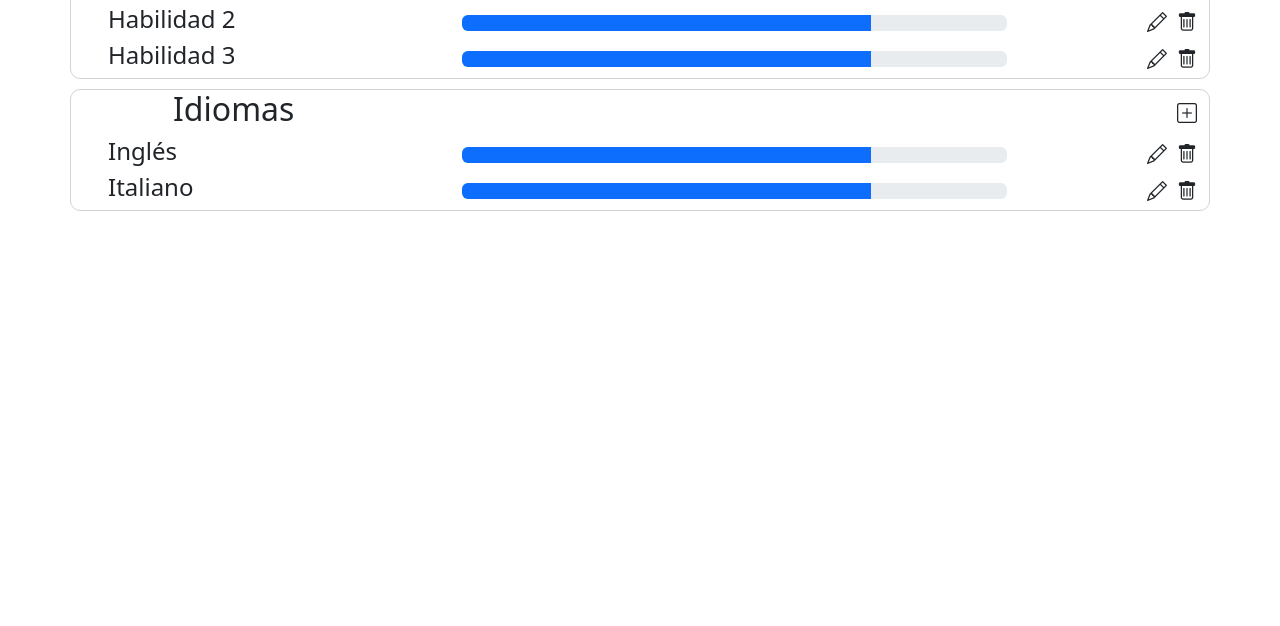
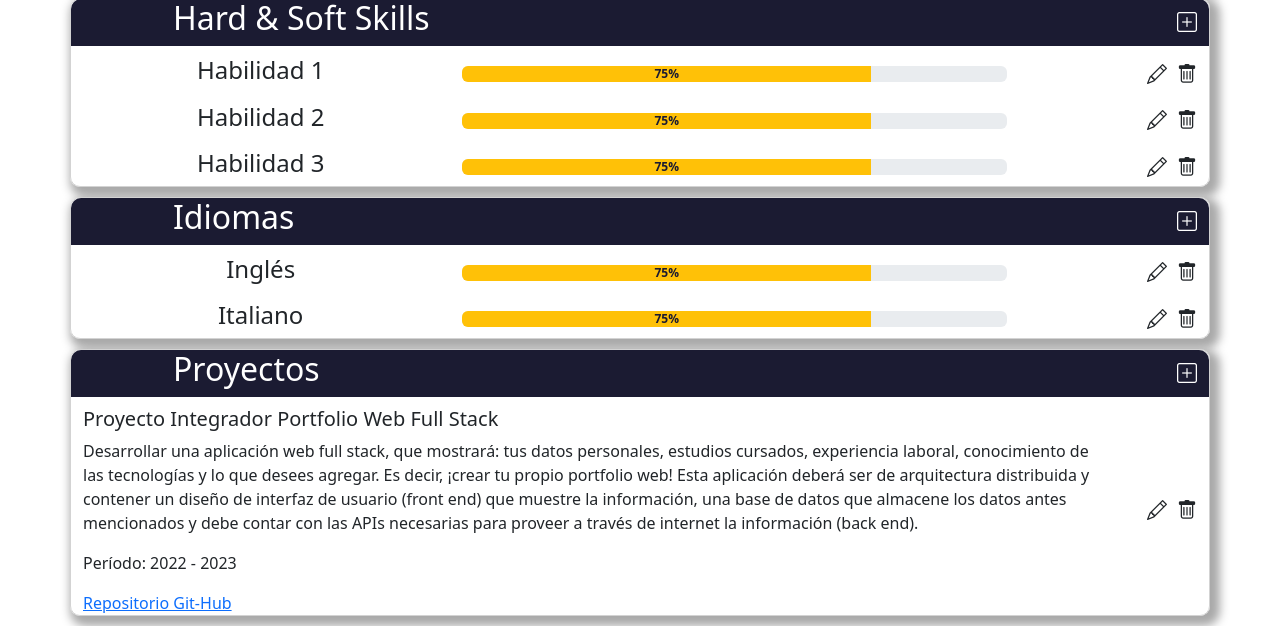
Before and after one commit to Manug95/Portfolio-Frontend, a plain HTML site: page index.html in a window 1280 px wide. Shown: the part 1666-2292 px from the top of the page. Before the commit the page ends 1887 px from the top, so only its background shows below. Drawn offline with nearby package versions, Linux system fonts and the light colour scheme.

Commit message:
Quinto Commit
Finalización Sección Idiomas, creación de Sección Proyectos y algunos estilos añadidos

```diff
--- a/css/styles.css
+++ b/css/styles.css
@@ -2,6 +2,21 @@
 
 body {
     margin: 0;
+}
+
+.seccion-oscura {
+    background-color: #1b1b32;
+    color: white;
+}
+
+.seccion-clara {
+    background-color: white;
+    color: #1b1b32;
+}
+
+.seccion .seccion-oscura {
+    border-top-left-radius: 10px;
+    border-top-right-radius: 10px;
 }
 
 .texto-descripcion {
@@ -14,6 +29,7 @@ body {
     border-radius: 10px;
     margin-top: 10px;
     margin-bottom: 10px;
+    box-shadow: 5px 5px 10px 5px darkgrey;
 }
 
 .sub-seccion {
@@ -39,12 +55,12 @@ body {
     font-size: 20px;
 }
 
+.bi:hover {
+    font-size: 23px;
+    color: #ffc107;
+}
+
 /* Barra de Navegacion -----------------------------------------------------------------------------------------------------------------------------------------------------------   */
-
-.seccion-oscura {
-    background-color: #1b1b32;
-    color: white;
-}
 
 .barra-navegacion .row div {
     height: 60px;
@@ -53,6 +69,10 @@ body {
     display: flex;
     justify-content: center;
     align-items: center;
+}
+
+.barra-navegacion i {
+    padding-left: 15px;
 }
 
 .barra-navegacion .row div a {
@@ -80,6 +100,7 @@ body {
 
 .banner {
     margin: 10px;
+    padding: 0;
 }
 
 #banner-img {
@@ -117,13 +138,13 @@ body {
     margin-bottom: 8px;
 }
 
-/* Seccion Acerca de */
+/* Seccion Acerca de ----------------------------------------------------------------------------------------------------------------------------------------------------------------- */
 
-#sobre-mi {
+/* #sobre-mi {
     padding-left: 25px;
-}
+} */
 
-/* Seccion Educacion */
+/* Seccion Educacion ----------------------------------------------------------------------------------------------------------------------------------------------------------------- */
 
 /* .titulo-seccion {
     padding-left: 25px;
@@ -141,13 +162,27 @@ body {
     align-items: center;
 }
 
-/* Seccion Habilidades */
+/* Seccion Habilidades e Idiomas------------------------------------------------------------------------------------------------------------------------------------------------------ */
 
 .progress {
     margin-top: 10px;
 }
 
-/* Estilos Responsivos ------------------------------------------------------------------------------------------------------------------------------------------------------------ */
+.habilidad, .idioma {
+    text-align: center;
+}
+
+.progress-bar {
+    background-color: #ffc107;
+    color: #1b1b32;
+    font-weight: bold;
+}
+
+/* .habilidades .row {
+    margin-top: 10px;
+} */
+
+/* Estilos Responsivos -------------------------------------------------------------------------------------------------------------------------------------------------------------- */
 
 @media screen and (max-width: 768px) {
     .barra-navegacion .row div.justify-content-start, .barra-navegacion .row div.justify-content-end {
--- a/index.html
+++ b/index.html
@@ -30,7 +30,7 @@
   <link rel="icon" type="image/x-icon" href="./img/favicon-Argentina-Programa.ico">
 </head>
 
-<body><!-- POR SI PINTA class="seccion-oscura" -->
+<body>
   <header>
     <!-- Barra de Navegacion -->
     <nav class="barra-navegacion seccion-oscura">
@@ -41,9 +41,7 @@
             #YoProgramo
           </div>
           <div class="col-12 col-md-6 d-flex justify-content-center">
-            <h1>Argentina Programa</h1>
-          </div>
-          <div class="clo-12 col-md-3 d-flex justify-content-end">
+            <!-- <h1>Argentina Programa</h1> -->
             <a href="https://twitter.com/manu95gutierrez" target="_blank" rel="noopener noreferrer">
               <i class="bi bi-twitter"></i>
             </a>
@@ -56,7 +54,10 @@
             <a href="https://github.com/Manug95" target="_blank" rel="noopener noreferrer">
               <i class="bi bi-github"></i>
             </a>
-            <button id="btn-login">Login</button>
+          </div>
+          <div class="clo-12 col-md-3 d-flex justify-content-end">
+            <!-- <button id="btn-login">Login</button> -->
+            <button type="button" class="btn btn-warning">Login</button>
           </div>
         </div>
       </div>
@@ -76,21 +77,23 @@
           </div>
           <h2 id="mi-nombre">Manuel Gutiérrez</h2>
           <div>
+            <p>27 Años</p>
             <p>San Luis (Argentina)</p>
             <!-- <p>e-mail: manu95gutierrez@gmail.com</p> -->
           </div>
         </div>
       </div>
     </section>
-
   </header>
 
   <!-- Seccion Acerca de -->
   <section class="acerca-de">
     <div class="seccion container">
+      <div class="row seccion-oscura">
+        <h3 id="sobre-mi" class="titulo-seccion">Sobre Mi</h3>
+      </div>
       <div class="row">
         <div class="col-10">
-          <h3 id="sobre-mi" class="titulo-seccion">Sobre Mi</h3>
           <!-- <p class="texto-descripcion">Estudiante de la Tecnicatura en Desarrollo de Software en Universidad de La Punta y Estudiante en Argentina Programa</p> -->
           <p class="texto-descripcion">Lorem ipsum dolor sit amet, consectetur adipiscing elit. Duis efficitur, nunc at mattis faucibus, mi sem volutpat ipsum, vitae posuere massa dui ut massa. Ut hendrerit quis erat eget dignissim. Aenean venenatis, risus vitae egestas gravida, risus risus dapibus risus, in molestie augue metus non leo.</p>
         </div>
@@ -104,7 +107,7 @@
   <!-- Seccion Educacion -->
   <section class="educacion">
     <div class="seccion container">
-      <div class="row">
+      <div class="row seccion-oscura">
         <div class="col-8 col-sm-6">
           <h2 class="titulo-seccion">Educación</h2>
         </div>
@@ -118,11 +121,11 @@
           <img src="./img/logo-icea.jpg" alt="Logo Instituto Centro de Enseñanza Agrotécnico">
         </div>
         <div class="col-10 col-sm-8">
-          <h3 class="titulo-subseccion">Secundario Instituto Centro de Enseñanza Agrotécnico - I.C.E.A</h3>
+          <h3 class="titulo-subseccion">Instituto Centro de Enseñanza Agrotécnico (I.C.E.A) - Héctor V. Noblía</h3>
           <!-- <p class="texto-descripcion">
             Lorem ipsum dolor sit amet, consectetur adipiscing elit. Duis efficitur, nunc at mattis faucibus, mi sem volutpat ipsum, vitae posuere massa dui ut massa. Ut hendrerit quis erat eget dignissim. Aenean venenatis, risus vitae egestas gravida, risus risus dapibus risus, in molestie augue metus non leo. Nulla facilisi.
           </p> -->
-          <p class="texto-descripcion">Título: Bachiller Agrario</p>
+          <p class="texto-descripcion">Título Secundario: Bachiller Agrario</p>
           <p class="texto-descripcion">Período: 2008 - 2013</p>
         </div>
         <div class="col-2 col-sm-1 icono-ed-del">
@@ -130,6 +133,7 @@
           <i class="bi bi-trash"></i>
         </div>
       </div>
+      <hr>
       <div class="row sub-seccion">
         <div class="col-12 col-sm-3 logo">
           <img src="./img/logo-ulp.jpg" alt="Logo Universidad de La Punta">
@@ -145,6 +149,7 @@
           <i class="bi bi-trash"></i>
         </div>
       </div>
+      <hr>
       <div class="row sub-seccion">
         <div class="col-12 col-sm-3 logo">
           <img src="./img/favicon-Argentina-Programa.ico" alt="Logo Argentina Programa">
@@ -166,7 +171,7 @@
   <!-- Seccion Experiencia -->
   <section class="experiencia">
     <div class="seccion container">
-      <div class="row">
+      <div class="row seccion-oscura">
         <div class="col-8 col-sm-6">
           <h2 class="titulo-seccion">Experiencia</h2>
         </div>
@@ -196,7 +201,7 @@
   <!-- Seccion Habilidades -->
   <section class="habilidades">
     <div class="seccion container">
-      <div class="row">
+      <div class="row seccion-oscura">
         <div class="col-8 col-sm-6">
           <h2 class="titulo-seccion">Hard & Soft Skills</h2>
         </div>
@@ -204,13 +209,13 @@
           <i class="bi bi-plus-square"></i>
         </div>
       </div>
-      <div class="row">
+      <div class="row sub-seccion">
         <div class="col-4">
-          <h4 class="titulo-subseccion habilidad">Habilidad 1</h4>
+          <h4 class="habilidad">Habilidad 1</h4>
         </div>
         <div class="col-6">
           <div class="progress">
-            <div class="progress-bar w-75" role="progressbar" aria-label="Basic example" aria-valuenow="75" aria-valuemin="0" aria-valuemax="100"></div>
+            <div class="progress-bar w-75" role="progressbar" aria-label="Basic example" aria-valuenow="75" aria-valuemin="0" aria-valuemax="100">75%</div>
           </div>
         </div>
         <div class="col-2 icono-ed-del">
@@ -218,13 +223,13 @@
           <i class="bi bi-trash"></i>
         </div>
       </div>
-      <div class="row">
+      <div class="row sub-seccion">
         <div class="col-4">
-          <h4 class="titulo-subseccion habilidad">Habilidad 2</h4>
+          <h4 class="habilidad">Habilidad 2</h4>
         </div>
         <div class="col-6">
           <div class="progress">
-            <div class="progress-bar w-75" role="progressbar" aria-label="Basic example" aria-valuenow="75" aria-valuemin="0" aria-valuemax="100"></div>
+            <div class="progress-bar w-75" role="progressbar" aria-label="Basic example" aria-valuenow="75" aria-valuemin="0" aria-valuemax="100">75%</div>
           </div>
         </div>
         <div class="col-2 icono-ed-del">
@@ -232,13 +237,13 @@
           <i class="bi bi-trash"></i>
         </div>
       </div>
-      <div class="row">
+      <div class="row sub-seccion">
         <div class="col-4">
-          <h4 class="titulo-subseccion habilidad">Habilidad 3</h4>
+          <h4 class="habilidad">Habilidad 3</h4>
         </div>
         <div class="col-6">
           <div class="progress">
-            <div class="progress-bar w-75" role="progressbar" aria-label="Basic example" aria-valuenow="75" aria-valuemin="0" aria-valuemax="100"></div>
+            <div class="progress-bar w-75" role="progressbar" aria-label="Basic example" aria-valuenow="75" aria-valuemin="0" aria-valuemax="100">75%</div>
           </div>
         </div>
         <div class="col-2 icono-ed-del">
@@ -252,7 +257,7 @@
   <!-- Seccion Idiomas -->
   <section class="idiomas">
     <div class="seccion container">
-      <div class="row">
+      <div class="row seccion-oscura">
         <div class="col-8 col-sm-6">
           <h2 class="titulo-seccion">Idiomas</h2>
         </div>
@@ -260,13 +265,13 @@
           <i class="bi bi-plus-square"></i>
         </div>
       </div>
-      <div class="row">
+      <div class="row sub-seccion">
         <div class="col-4">
-          <h4 class="titulo-subseccion idioma">Inglés</h4>
+          <h4 class="idioma">Inglés</h4>
         </div>
         <div class="col-6">
           <div class="progress">
-            <div class="progress-bar w-75" role="progressbar" aria-label="Basic example" aria-valuenow="75" aria-valuemin="0" aria-valuemax="100"></div>
+            <div class="progress-bar w-75" role="progressbar" aria-label="Basic example" aria-valuenow="75" aria-valuemin="0" aria-valuemax="100">75%</div>
           </div>
         </div>
         <div class="col-2 icono-ed-del">
@@ -274,13 +279,13 @@
           <i class="bi bi-trash"></i>
         </div>
       </div>
-      <div class="row">
+      <div class="row sub-seccion">
         <div class="col-4">
-          <h4 class="titulo-subseccion idioma">Italiano</h4>
+          <h4 class="idioma">Italiano</h4>
         </div>
         <div class="col-6">
           <div class="progress">
-            <div class="progress-bar w-75" role="progressbar" aria-label="Basic example" aria-valuenow="75" aria-valuemin="0" aria-valuemax="100"></div>
+            <div class="progress-bar w-75" role="progressbar" aria-label="Basic example" aria-valuenow="75" aria-valuemin="0" aria-valuemax="100">75%</div>
           </div>
         </div>
         <div class="col-2 icono-ed-del">
@@ -291,6 +296,35 @@
     </div>
   </section>
 
+  <!-- Seccion Proyectos -->
+  <section class="proyectos">
+    <div class="seccion container">
+      <div class="row seccion-oscura">
+        <div class="col-8 col-sm-6">
+          <h2 class="titulo-seccion">Proyectos</h2>
+        </div>
+        <div class="col-4 col-sm-6 icono-add">
+          <i class="bi bi-plus-square"></i>
+        </div>
+      </div>
+      <div class="row sub-seccion">
+        <div class="col-10 col-sm-11">
+          <h5 class="proyecto">Proyecto Integrador Portfolio Web Full Stack</h5>
+          <p>Desarrollar una aplicación web full stack, que mostrará: tus datos personales, estudios cursados, experiencia laboral, conocimiento de las tecnologías y lo que desees agregar. Es decir, ¡crear tu propio portfolio web! Esta aplicación deberá ser de arquitectura distribuida y contener un diseño de interfaz de usuario (front end) que muestre la información, una base de datos que almacene los datos antes mencionados y debe contar con las APIs necesarias para proveer a través de internet la información (back end).</p>
+          <p>Período: 2022 - 2023</p>
+          <a href="https://github.com/Manug95/Portfolio-Frontend" target="_blank" rel="noopener noreferrer">Repositorio Git-Hub</a>
+        </div>
+        <div class="col-2 col-sm-1 icono-ed-del">
+          <i class="bi bi-pencil"></i>
+          <i class="bi bi-trash"></i>
+        </div>
+      </div>
+    </div>
+  </section>
+
+  <!-- Por hacer... -->
+  <!-- terminar la seccion proyectos y agregar el footer -->
+
 </body>
 
 </html>
```
